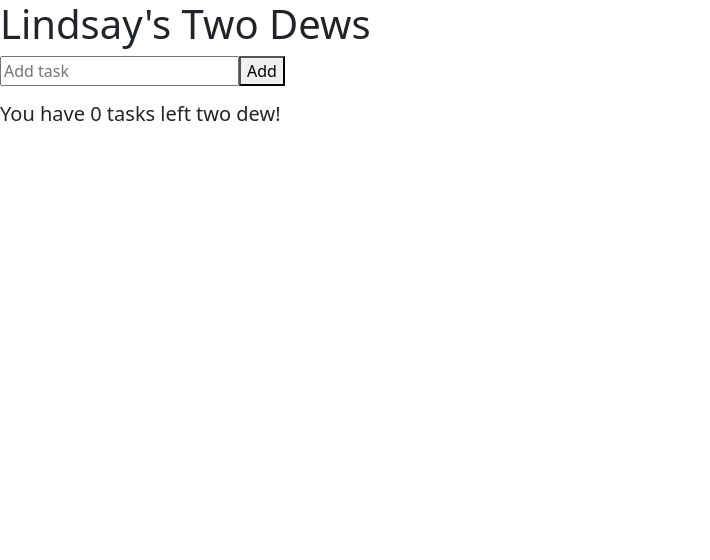
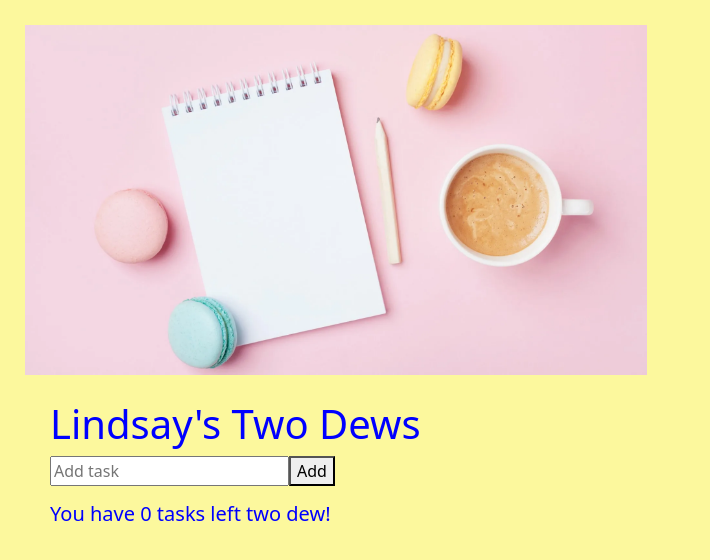
Before and after one commit to Lynz951/react-todo, a React (Create React App) app in the folder app/: page / in a window 1280 px wide. Shown: the top 560 px of the page, without its empty margins (0-710 px from the left). Built offline with nearby package versions, Linux system fonts and the light colour scheme.

Commit message:
some styling

```diff
--- a/app/src/AddTodo.js
+++ b/app/src/AddTodo.js
@@ -1,4 +1,6 @@
 import { useState } from 'react';
+import 'bootstrap/dist/css/bootstrap.css';
+import './style.css';
 
 export default function AddTodo({ onAddTodo }) {
   const [title, setTitle] = useState('');
--- a/app/src/App.js
+++ b/app/src/App.js
@@ -1,6 +1,7 @@
 import { useState } from 'react';
 import AddTodo from './AddTodo.js';
 import TaskList from './TaskList.js';
+import photo from './todo.png';
 
 let nextId = 0;
 
@@ -36,8 +37,21 @@ export default function TaskApp() {
     localStorage.removeItem((todoId), (title)); //won't remove first time clicked
   }
 
+  const divStyle = {
+    color: 'blue',
+    backgroundImage: {photo},
+  };
+
+
   return (
-    <div className='todoapp'>
+    <div container className='cont'>
+        <div row style={divStyle}className='row'>
+          <div col-6 className="section1'">
+            <img className="cookies"
+            src={photo}
+            alt= {''}
+            />
+                <div className= "section2">
                 <h1>Lindsay's Two Dews</h1>
                 <AddTodo
                     onAddTodo={handleAddTodo}
@@ -49,5 +63,9 @@ export default function TaskApp() {
                 />
                 <h5>You have {todos.length} tasks left two dew!</h5>
               </div>
+          </div>
+        </div>
+      </div>
+
   );
 }
--- a/app/src/TaskList.js
+++ b/app/src/TaskList.js
@@ -1,4 +1,6 @@
 import { useState } from 'react';
+import 'bootstrap/dist/css/bootstrap.css';
+import './style.css';
 
 export default function TaskList({
   todos,
--- a/app/src/index.js
+++ b/app/src/index.js
@@ -2,6 +2,7 @@ import React from 'react';
 import ReactDOM from 'react-dom/client';
 import App from './App.js';
 import 'bootstrap/dist/css/bootstrap.css';
+import './style.css';
 
 const root = ReactDOM.createRoot(document.getElementById('root'));
 root.render(
--- a/app/src/style.css
+++ b/app/src/style.css
@@ -1,3 +1,37 @@
-.todoapp {
+html {
+    background-color: #FCF89D;
+
+}
+
+.cont {
     background-color: aliceblue;
+
 }
+
+.col {
+    background-color: antiquewhite;
+    justify-content: center;
+}
+
+.row {
+    background-color:#FCF89D;
+
+
+}
+
+.image {
+    justify-content: center;
+}
+.section1 {
+    justify-content: center;
+}
+
+.section2 {
+    justify-content: center;
+    padding-left: 50px;
+}
+.cookies {
+    max-height: 400px;
+    padding: 25px;
+    justify-content: center;
+}
```
Also changed, not shown: app/src/todo.png (added). Lines whose indentation alone changed are shown as unchanged.
